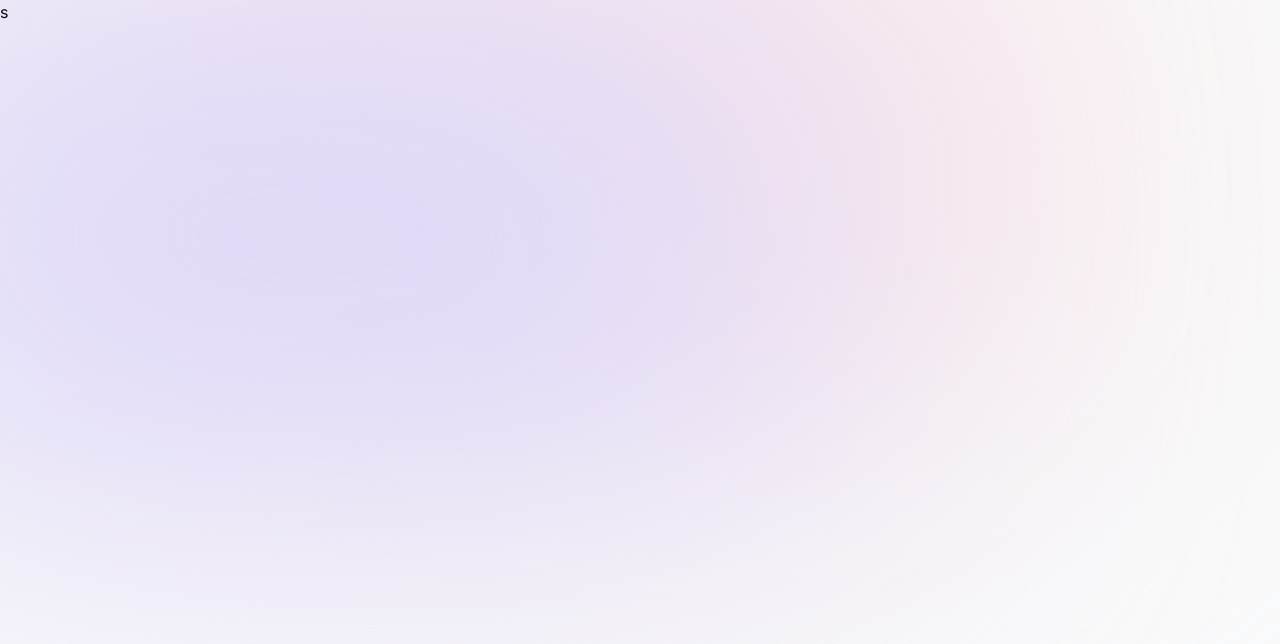
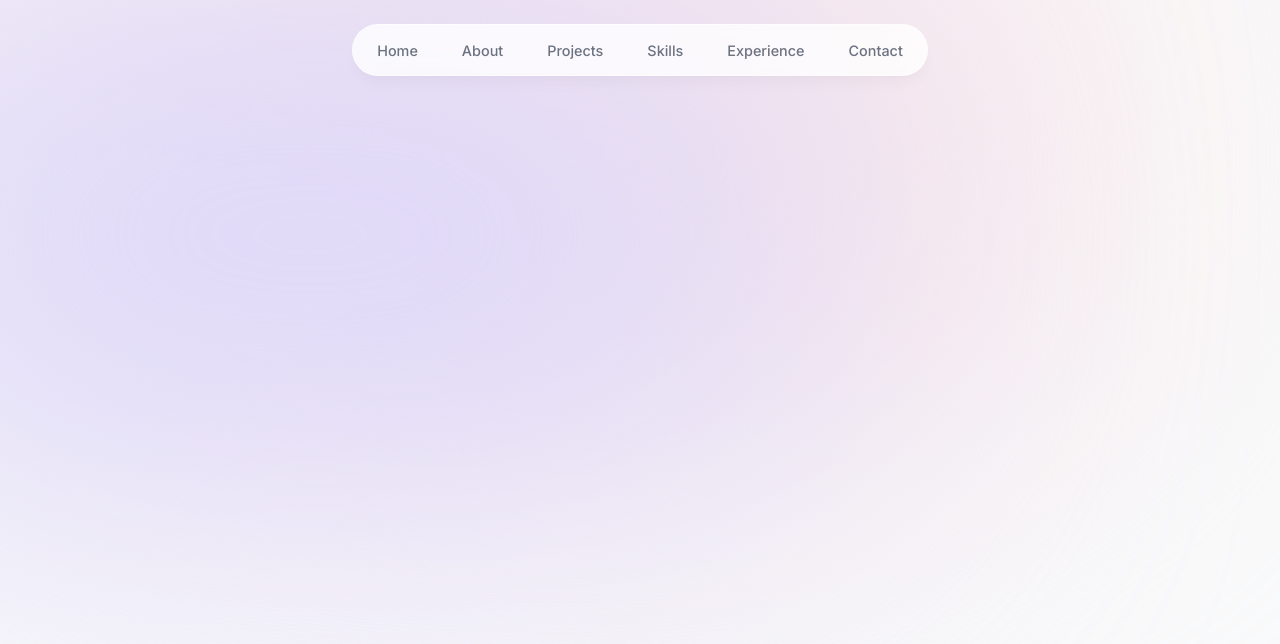
Before and after one commit to muhafs/portfolio-nextjs, a Next.js app: page / in a window 1280 px wide. Shown: the top 644 px of the page. Built offline with nearby package versions, Linux system fonts and the light colour scheme.

Commit message:
add navigation bar

```diff
--- a/app/layout.tsx
+++ b/app/layout.tsx
@@ -1,3 +1,4 @@
+import Header from '@/components/Header'
 import './globals.css'
 import { Inter } from 'next/font/google'
 
@@ -16,6 +17,7 @@
 
 				<div className="bg-[#dbd7fb] absolute -top-[1rem] -left-[35rem] -z-10 h-[31.25rem] w-[50rem] rounded-full blur-[10rem] sm:w-[68.75rem] md:-left-[33rem] lg:-left-[28rem] xl:-left-[15rem] 2xl:-left-[5rem]" />
 
+				<Header />
 				{children}
 			</body>
 		</html>
--- a/app/page.tsx
+++ b/app/page.tsx
@@ -1,3 +1,3 @@
 export default function Home() {
-	return <main className="">s</main>
+	return <main className=""></main>
 }
--- /dev/null
+++ b/components/Header.tsx
@@ -0,0 +1,29 @@
+'use client'
+
+import { links } from '@/lib/data'
+import { motion } from 'framer-motion'
+import Link from 'next/link'
+
+export default function Header() {
+	return (
+		<header className="z-[999] relative">
+			<motion.div
+				className="fixed top-0 left-1/2 w-full h-[4.5rem] rounded-none border border-white border-opacity-40 bg-white bg-opacity-80 shadow-lg shadow-black/[0.03] backdrop-blur-[0.5rem] sm:top-6 sm:h-[3.25rem] sm:w-[36rem] sm:rounded-full"
+				initial={{ y: -100, x: '-50%', opacity: 0 }}
+				animate={{ y: 0, x: '-50%', opacity: 1 }}
+			/>
+
+			<nav className="flex fixed top-[0.15rem] left-1/2 h-12 -translate-x-1/2 py-2 sm:top-[1.7rem] sm:h-[inital] sm:py-0">
+				<ul className="flex flex-wrap w-[22rem] items-center justify-center gap-y-1 text-[0.9rem] font-medium text-gray-500 sm:w-[initial] sm:flex-nowrap sm:gap-5">
+					{links.map((link) => (
+						<motion.li key={link.hash} className="flex h-3/4 items-center justify-center" initial={{ y: -100, opacity: 0 }} animate={{ y: 0, opacity: 1 }}>
+							<Link href={link.hash} className="flex items-center justify-center p-3 w-full hover:text-gray-950 transition">
+								{link.name}
+							</Link>
+						</motion.li>
+					))}
+				</ul>
+			</nav>
+		</header>
+	)
+}
```
